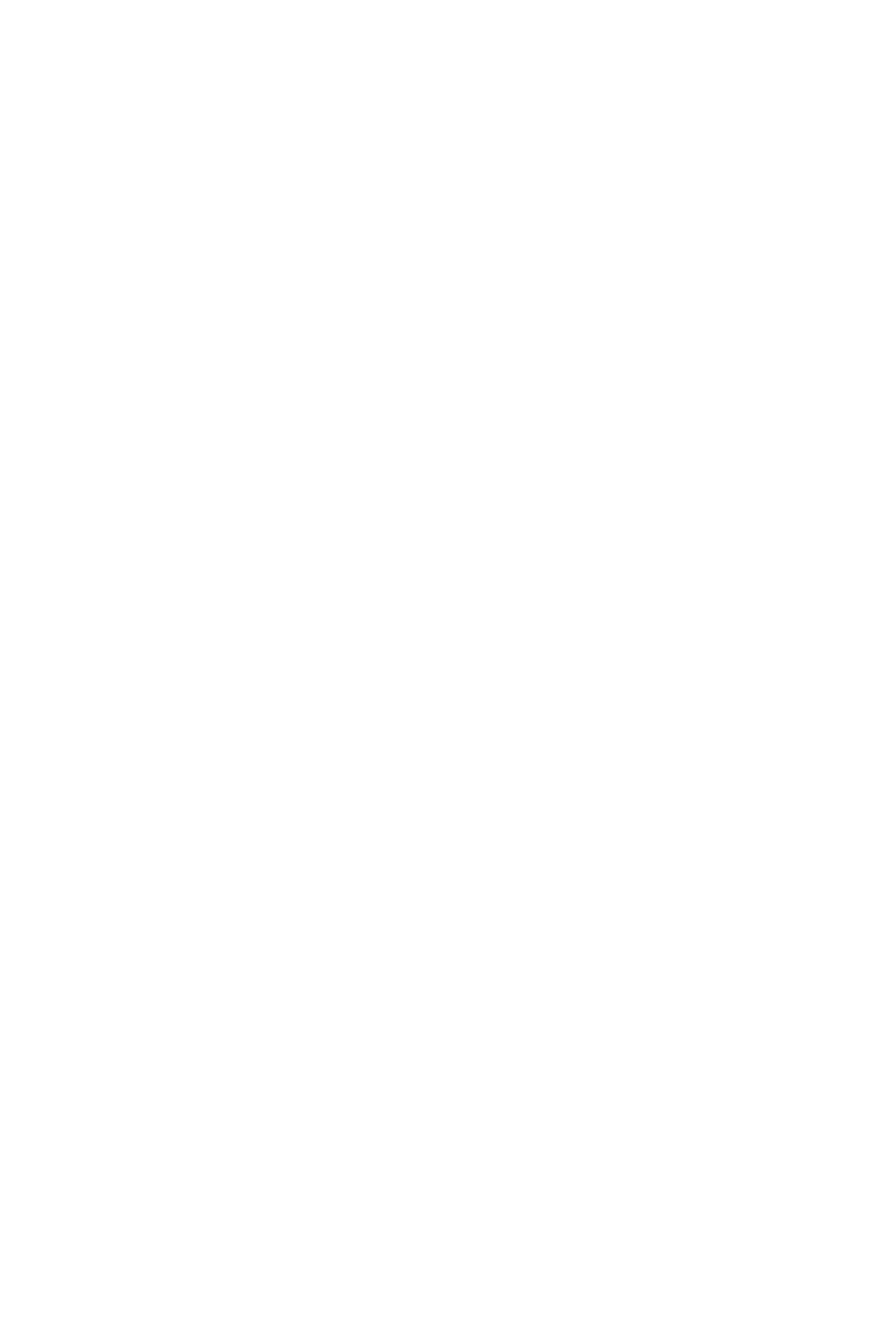
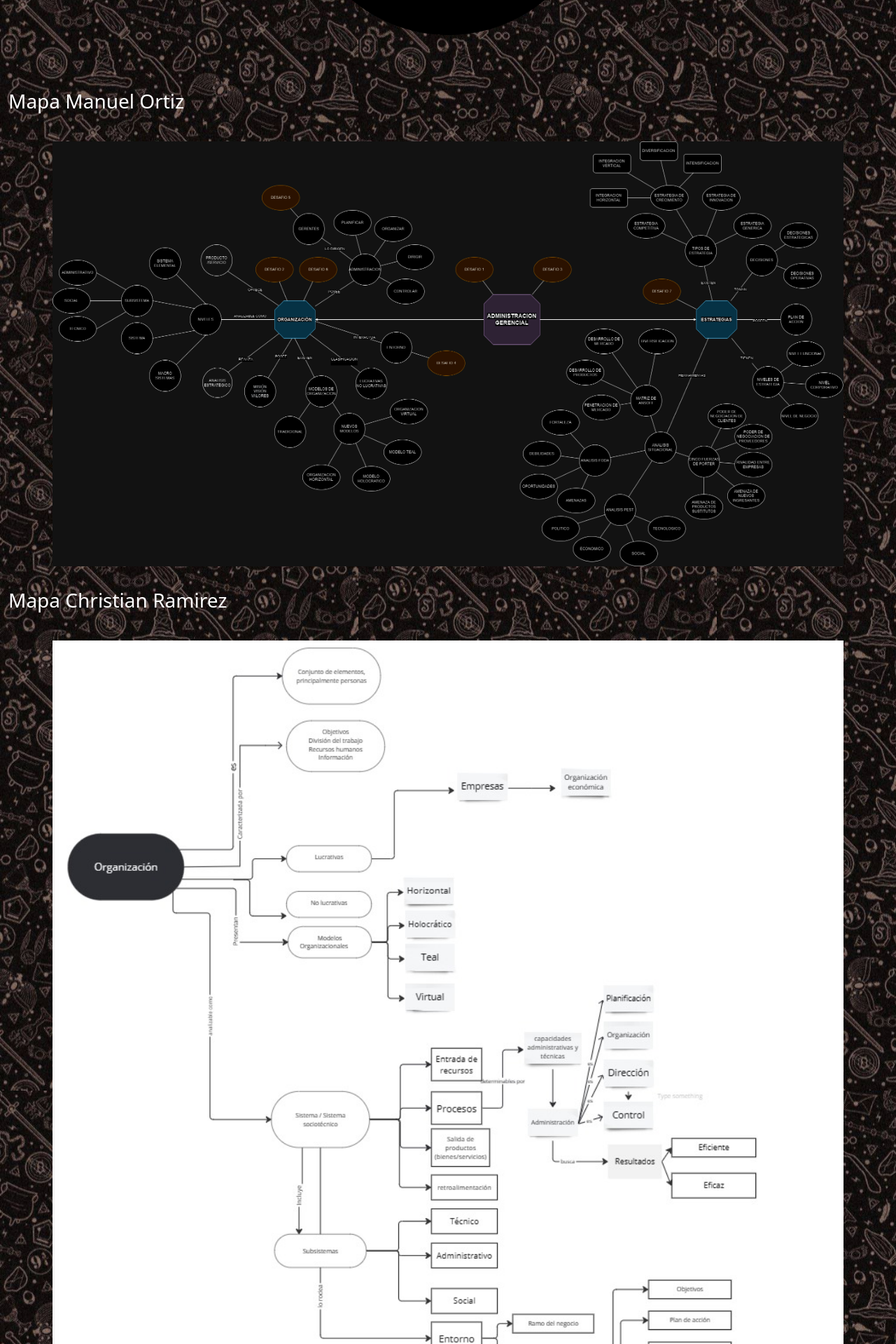
Before and after one commit to manuelxp95/losgerencitos-vercel, a React (Create React App) app: page /mapmentales/mmentales2 in a window 1280 px wide. Before the commit this address had no page. Shown: the part 380-2300 px from the top of the page at 70% size. Before the commit the page ends 800 px from the top, so only its background shows below. Built offline with nearby package versions, Linux system fonts and the light colour scheme.

Commit message:
- Nueva pagina mapa mental
-Agregados botones a miembros para (RPA/Info)
-Agregado apartado visitas

```diff
--- a/src/App.js
+++ b/src/App.js
@@ -19,11 +19,17 @@ import MiembrosDet3 from "./components/Miembros/Miembro_d3";
 
 import MMentales from "./components/MapasMentales/MMentales";
 import MMentales_u1 from "./components/MapasMentales/MMentales_u1";
+import MMentales_u2 from "./components/MapasMentales/MMentales_u2";
+
 
 import RutAprendizaje from "./components/RutaAprendizaje/RutaMiembros";
 import Ruta_d1 from "./components/RutaAprendizaje/Ruta_d1";
 import Ruta_d2 from "./components/RutaAprendizaje/Ruta_d2";
 import Ruta_d3 from "./components/RutaAprendizaje/Ruta_d3";
+
+import Rpa2 from "./components/RPA/Rpa2";
+
+import Info2 from "./components/Infografias/Info2"
 
 import Alianza from "./components/Alianza/Alianza";
 
@@ -61,6 +67,8 @@ function App() {
 
                   <Route path="/mapmentales" element={<MMentales />} />
                   <Route path="/mapmentales/mmentales1" element={<MMentales_u1 />} />
+                  <Route path="/mapmentales/mmentales2" element={<MMentales_u2 />} />
+
 
                   <Route path="/rutaprendi" element={<RutAprendizaje />} />
                   <Route path="/rutaprendi/ruta_d1" element={<Ruta_d1 />} />
@@ -73,6 +81,10 @@ function App() {
 
                   <Route path="/tpi" element={<Tpi />} />
 
+                  <Route path="/miembros/rpa2" element={<Rpa2 />} />
+
+                  <Route path="/miembros/infografia2" element={<Info2 />} />
+
 
 
         </Routes>
--- /dev/null
+++ b/src/components/Infografias/Info2.js
@@ -0,0 +1,34 @@
+import Logo from "../Logo/Logo";
+import Container from 'react-bootstrap/Container';
+import Row from 'react-bootstrap/Row';
+import Button from 'react-bootstrap/Button';
+import meliMcGonagall from '../../images/miembro1.jpeg';
+import { useNavigate } from "react-router-dom";
+
+const InfografiaDetalle = () => {
+    const navigate = useNavigate();
+
+    return (
+        <Container fluid className="main-container">
+            <Row className="group-logo justify-content-center mt-3 pb-3">
+                <Logo />
+            </Row>
+            <Row className="justify-content-center mt-3 pb-3">
+                <div className="video-container">
+                    <iframe
+                        src="https://www.canva.com/design/DAGIaG5Jt4g/9JOioPhZ1WffBfBLlGrOSA/view?embed"
+                        title="PDF Viewer"
+                        width="90%"
+                        height="1000px"
+                        allow="autoplay"
+                    ></iframe>
+                </div>
+            </Row>
+            <div className="text-center mt-3 pb-3">
+                <Button variant="btn btn-primary" onClick={() => navigate("/miembros")}>Back</Button>
+            </div>
+        </Container>
+    )
+};
+
+export default InfografiaDetalle;
--- a/src/components/MapasMentales/MMentales.js
+++ b/src/components/MapasMentales/MMentales.js
@@ -31,21 +31,11 @@ const MMentales = () => {
                     <Card style={{ width: '22rem', margin: 'auto' }}>
                         <Card.Img variant="top" src={mapa} />
                         <Card.Body>
-                            <Card.Title>Mapa Mental 2</Card.Title>
-                            {/* <Button variant="primary" onClick={() => navigate("miembrodetalle2")}>Ver</Button> */}
+                            <Card.Title>Mapa Mental General</Card.Title>
+                            <Button variant="primary" onClick={() => navigate("mmentales2")}>Ver</Button>
                         </Card.Body>
                     </Card>
                 </Col>
-                <Col xs={12} md={6} lg={4} className="justify-content-center mb-3">
-                    <Card style={{ width: '22rem', margin: 'auto' }}>
-                        <Card.Img variant="top" src={mapa} />
-                        <Card.Body>
-                            <Card.Title>Mapa Mental 3</Card.Title>
-                            {/* Todo: <Button variant="primary" onClick={() => navigate("miembrodetalle2")}>Ver</Button> */}
-                        </Card.Body>
-                    </Card>
-                </Col>
-
 
             </Row>
         </Container>
--- /dev/null
+++ b/src/components/MapasMentales/MMentales_u2.js
@@ -0,0 +1,105 @@
+import React, { useState } from 'react';
+import Logo from "../Logo/Logo";
+import Container from 'react-bootstrap/Container';
+import Row from 'react-bootstrap/Row';
+import Button from 'react-bootstrap/Button';
+import { useNavigate } from "react-router-dom";
+import mapmental1 from '../../images/MentalUnidad1.png';
+import mapmentalramirez from '../../images/MapaRamirez.jpg';
+import mapmentalmelina from '../../images/MapaMental-Teruel Melina.png';
+
+
+const MMentalesDet = () => {
+    const navigate = useNavigate();
+    const [fullscreen, setFullscreen] = useState({ map1: false, map2: false, map3: false });
+
+    const toggleFullscreen = (map) => {
+        setFullscreen({ ...fullscreen, [map]: !fullscreen[map] });
+    };
+
+    return (
+        <Container fluid className="main-container">
+            <Row className="group-logo justify-content-center mt-3 pb-3">
+                <Logo />
+            </Row>
+
+            {/* T�tulo para la primera imagen */}
+            <Row className="justify-content-center mt-3 pb-3">
+                <h3 style={{ color: 'white' }}>Mapa Manuel Ortiz</h3>
+            </Row>
+            <Row className="justify-content-center mt-3 pb-3">
+                <div className="image-container text-center">
+                    {fullscreen.map1 && (
+                        <div className="fullscreen-overlay" onClick={() => toggleFullscreen('map1')}>
+                            <img src={mapmental1} alt="Mapa Mental Unidad 1" />
+                        </div>
+                    )}
+                    {!fullscreen.map1 && (
+                        <img
+                            src={mapmental1}
+                            alt="Mapa Mental Unidad 1"
+                            width="90%"
+                            height="auto"
+                            onClick={() => toggleFullscreen('map1')}
+                            style={{ cursor: 'pointer' }}
+                        />
+                    )}
+                </div>
+            </Row>
+
+            {/* T�tulo para la segunda imagen */}
+            <Row className="justify-content-center mt-3 pb-3">
+                <h3 style={{ color: 'white' }}>Mapa Christian Ramirez</h3>
+            </Row>
+            <Row className="justify-content-center mt-3 pb-3">
+                <div className="image-container text-center">
+                    {fullscreen.map2 && (
+                        <div className="fullscreen-overlay" onClick={() => toggleFullscreen('map2')}>
+                            <img src={mapmentalramirez} alt="Mapa Mental Ramirez" />
+                        </div>
+                    )}
+                    {!fullscreen.map2 && (
+                        <img
+                            src={mapmentalramirez}
+                            alt="Mapa Mental Ramirez"
+                            width="90%"
+                            height="auto"
+                            onClick={() => toggleFullscreen('map2')}
+                            style={{ cursor: 'pointer' }}
+                        />
+                    )}
+                </div>
+            </Row>
+
+            {/* T�tulo para la tercera imagen */}
+            <Row className="justify-content-center mt-3 pb-3">
+                <h3 style={{ color: 'white' }}>Mapa Melina Teruel Alonso</h3>
+            </Row>
+            <Row className="justify-content-center mt-3 pb-3">
+                <div className="image-container text-center">
+                    {fullscreen.map3 && (
+                        <div className="fullscreen-overlay" onClick={() => toggleFullscreen('map3')}>
+                            <img src={mapmentalmelina} alt="Mapa Mental Melina" />
+                        </div>
+                    )}
+                    {!fullscreen.map3 && (
+                        <img
+                            src={mapmentalmelina}
+                            alt="Mapa Mental Melina"
+                            width="90%"
+                            height="auto"
+                            onClick={() => toggleFullscreen('map3')}
+                            style={{ cursor: 'pointer' }}
+                        />
+                    )}
+                </div>
+            </Row>
+
+            <div className="text-center mt-3 pb-3">
+                <Button variant="btn btn-primary" onClick={() => navigate("/mapmentales")}>Back</Button>
+            </div>
+        </Container>
+    )
+};
+
+export default MMentalesDet;
--- /dev/null
+++ b/src/components/RPA/Rpa2.js
@@ -0,0 +1,34 @@
+import Logo from "../Logo/Logo";
+import Container from 'react-bootstrap/Container';
+import Row from 'react-bootstrap/Row';
+import Button from 'react-bootstrap/Button';
+import meliMcGonagall from '../../images/miembro1.jpeg';
+import { useNavigate } from "react-router-dom";
+
+const DesafiosDetalle = () => {
+    const navigate = useNavigate();
+
+    return (
+        <Container fluid className="main-container">
+            <Row className="group-logo justify-content-center mt-3 pb-3">
+                <Logo />
+            </Row>
+            <Row className="justify-content-center mt-3 pb-3">
+                <div className="video-container">
+                    <iframe
+                        src="https://docs.google.com/document/d/1oZCVUUwCr_OMQuS0s_KoQiDPqZ9_BT7sePjYcpFx3ZI/edit"
+                        title="PDF Viewer"
+                        width="90%"
+                        height="1000px"
+                        allow="autoplay"
+                    ></iframe>
+                </div>
+            </Row>
+            <div className="text-center mt-3 pb-3">
+                <Button variant="btn btn-primary" onClick={() => navigate("/miembros")}>Back</Button>
+            </div>
+        </Container>
+    )
+};
+
+export default DesafiosDetalle;
```
Also changed, not shown: src/components/HomePage/HomePage.js (+13 -0 lines), src/components/Miembros/Miembros.js (+12 -12 lines), src/images/Visitas.jpg (added), 1 other file (tests, documents, lock files or other folders).
